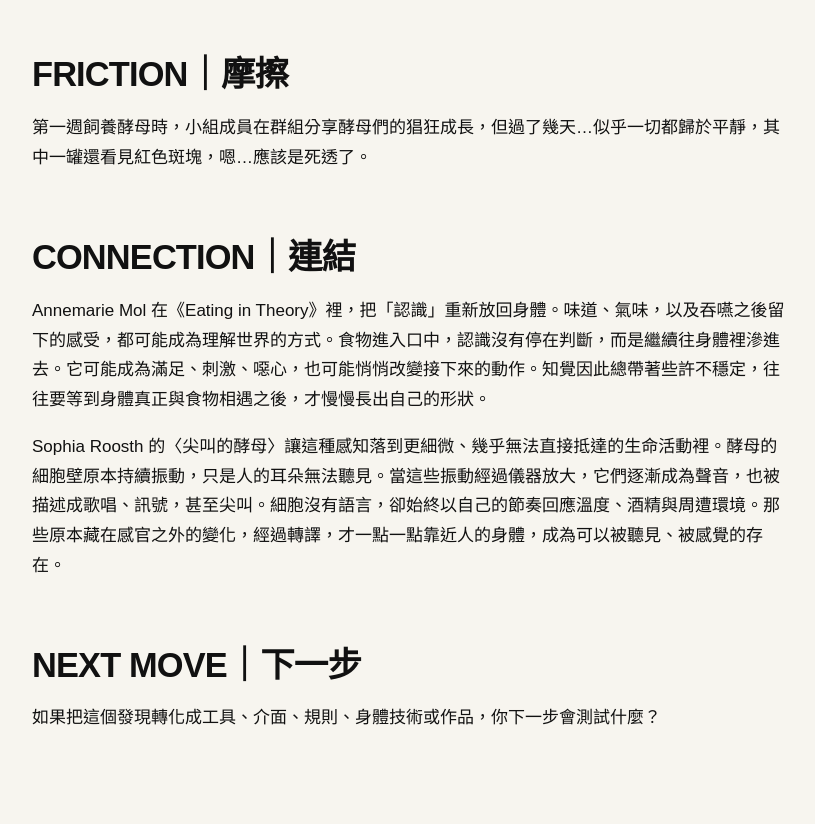
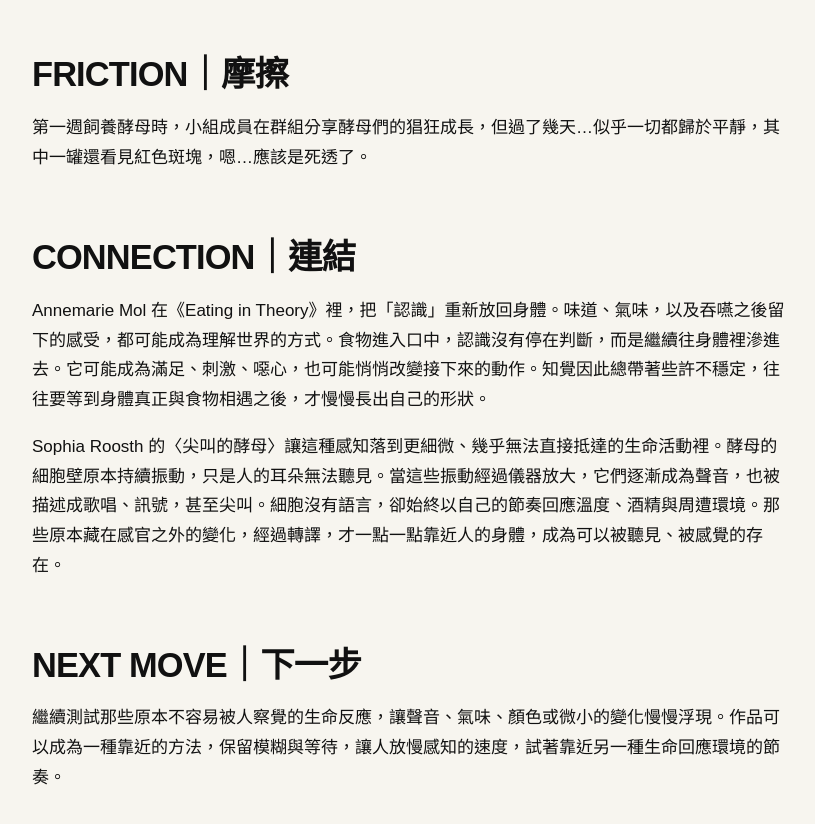
Before and after one commit to yenchichen1998/fieldworkarchive, a Jekyll site: the page built from weeks/week-06.md, in a window 1280 px wide and 900 px high, scrolled down 3586 px. Shown: the top 824 px of the window, without its empty margins (48-863 px from the left). Built offline with Jekyll 4.4.1, drawn with Linux system fonts in a browser that asks for light colours.

Commit message:
Update week-06.md

```diff
--- a/weeks/week-06.md
+++ b/weeks/week-06.md
@@ -31,4 +31,4 @@ Sophia Roosth 的〈尖叫的酵母〉讓這種感知落到更細微、幾乎無
 
 ## NEXT MOVE｜下一步
 
-如果把這個發現轉化成工具、介面、規則、身體技術或作品，你下一步會測試什麼？
+繼續測試那些原本不容易被人察覺的生命反應，讓聲音、氣味、顏色或微小的變化慢慢浮現。作品可以成為一種靠近的方法，保留模糊與等待，讓人放慢感知的速度，試著靠近另一種生命回應環境的節奏。
```
